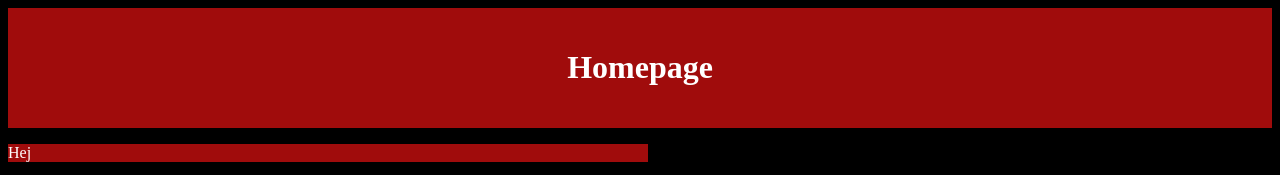
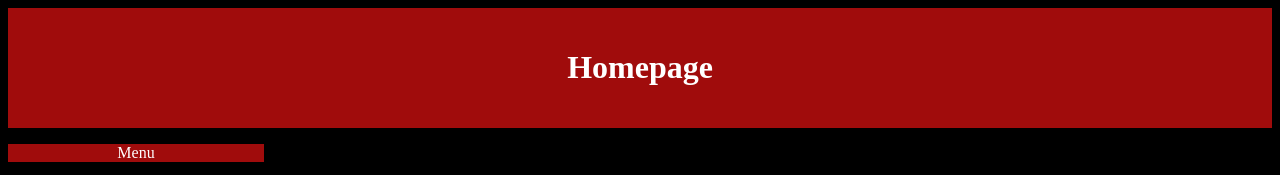
Before and after one commit to ElinIsHere/EmptySite7, a plain HTML site: page index.html in a window 1280 px wide. Shown: the top 175 px of the page. Drawn offline with Linux system fonts and the light colour scheme.

Commit message:
18
changing the box

```diff
--- a/index.html
+++ b/index.html
@@ -6,6 +6,7 @@
         <title>Home</title>
         <meta name="description" content="Home">
         <meta name="author" content="Elin Bergman">
+        <meta name="viewport" content="width=device-width, initial-scale=1">
 
     </head>
     <body>
@@ -13,7 +14,7 @@
         <header>
         <h1>Homepage</h1>
         </header>
-        <div id="box1"><p>Hej</p></div>
+        <div id="box1"><p>Menu</p></div>
 
         <img src="Images/game.jpg" width="1260px;" height="630px;" alt="game over">
 
--- a/style.css
+++ b/style.css
@@ -53,11 +53,11 @@ div.game{
 }
 
 #box1{
-    width: 50vw;
+    width: 20vw;
   background-color: #a00c0c;
   margin-left: 100px;
   padding: 0;
   display:block;
   margin:0;
-
+  text-align: center;
 }
```
